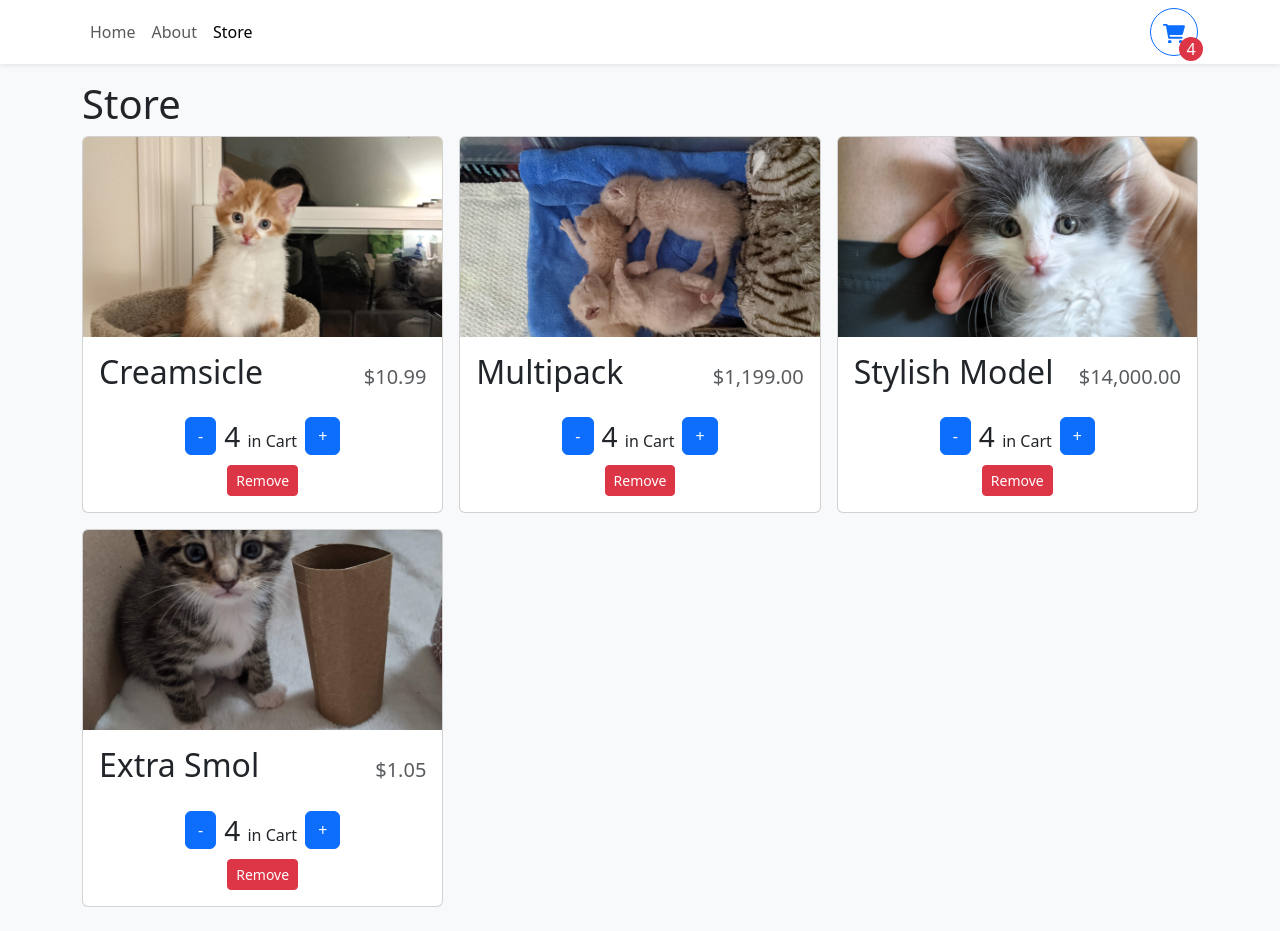
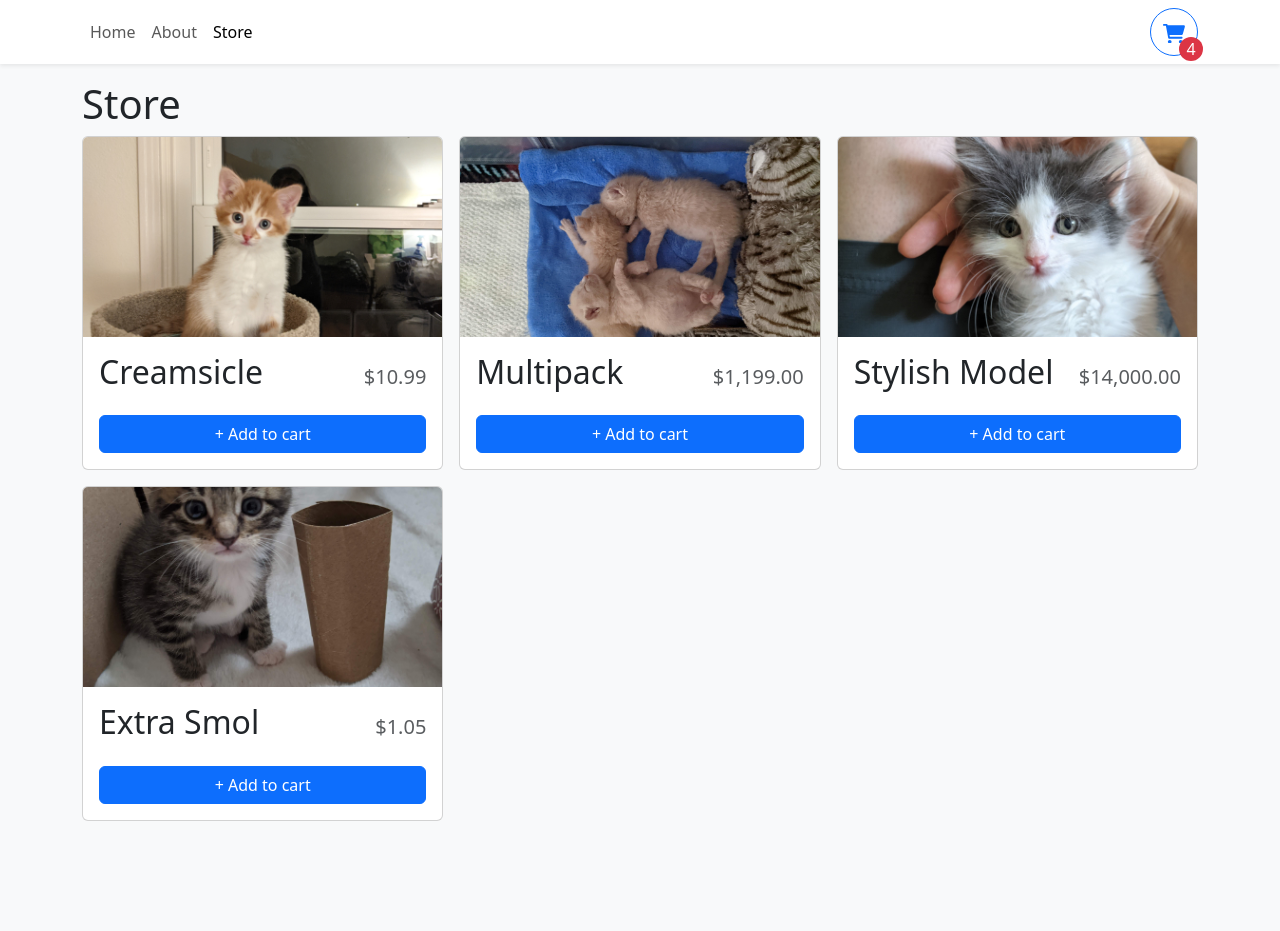
Before and after one commit to JustinVelazquez/K-shopping-app, a React (Vite) app: page /store in a window 1280 px wide. After the commit the page ends 845 px from the top, so only its background shows below. Built offline with nearby package versions, Linux system fonts and the light colour scheme.

Commit message:
implemented ShoppingCartContext logic in StoreItem component

```diff
--- a/src/components/Navbar.tsx
+++ b/src/components/Navbar.tsx
@@ -41,7 +41,7 @@ export function Navbar() {
                 transform: "translate(25%, 25%)",
               }}
             >
-              4
+            4
             </div>
           </Button>
     </Container>
--- a/src/components/StoreItem.tsx
+++ b/src/components/StoreItem.tsx
@@ -1,5 +1,6 @@
 import { Button, Card } from 'react-bootstrap';
 import { formatCurrency } from '../utils/formatCurrency';
+import { useShoppingCart } from '../context/ShoppingCartContext';
 
 type StoreItemProps = {
   name: string;
@@ -9,7 +10,9 @@ type StoreItemProps = {
 };
 
 export function StoreItem({ name, id, price, imgUrl }: StoreItemProps) {
-  const quantity = 4;
+  const {getItemQuantity, increaseCartQuantity, decreaseCartQuantity, removeFromCart} = useShoppingCart()
+
+  const quantity = getItemQuantity(id)
   return (
     <Card className="h100">
       <Card.Img
@@ -25,7 +28,7 @@ export function StoreItem({ name, id, price, imgUrl }: StoreItemProps) {
         </Card.Title>
         <div className="mt-auto">
           {quantity === 0 ? (
-            <Button className="w-100"> + Add to cart</Button>
+            <Button onClick={() => increaseCartQuantity(id)} className="w-100"> + Add to cart</Button>
           ) : (
             <div
               className="d-flex align-items-center flex-column"
@@ -35,13 +38,13 @@ export function StoreItem({ name, id, price, imgUrl }: StoreItemProps) {
                 className="d-flex align-items-center justify-content-center"
                 style={{ gap: '.5rem' }}
               >
-                <Button>-</Button>
+                <Button onClick={() => decreaseCartQuantity(id)}>-</Button>
                 <div>
                   <span className="fs-3"> {quantity} </span> in Cart
                 </div>
-                <Button>+</Button>
+                <Button onClick={() => increaseCartQuantity(id)}>+</Button>
               </div>
-              <Button variant='danger' size='sm'>Remove</Button>
+              <Button variant='danger' size='sm' onClick={() => removeFromCart(id)}>Remove</Button>
             </div>
           )}
         </div>
--- a/src/context/ShoppingCartContext.tsx
+++ b/src/context/ShoppingCartContext.tsx
@@ -32,15 +32,15 @@ export function ShoppingCartProvider({ children }: ShoppingCartProviderProps) {
   }
 
   function increaseCartQuantity(id: number) {
-    setCartItems((currItems) => {
-      if (currItems.find((item) => item.id === id) === null) {
+    setCartItems(currItems => {
+      if (currItems.find(item => item.id === id) == null) {
         return [...currItems, { id, quantity: 1 }];
       } else {
         return currItems.map((item) => {
-          if (item.id === id) {
+          if (item.id == id) {
             return { ...item, quantity: item.quantity + 1 };
           } else {
-            return item;
+            return item
           }
         });
       }
@@ -49,14 +49,14 @@ export function ShoppingCartProvider({ children }: ShoppingCartProviderProps) {
 
   function decreaseCartQuantity(id: number) {
     setCartItems((currItems) => {
-      if (currItems.find((item) => item.id === id)?.quantity === 1) {
-        return currItems.filter((item) => item.id != id);
+      if (currItems.find((item) => item.id ===id)?.quantity == 1) {
+        return currItems.filter(item => item.id != id);
       } else {
         return currItems.map((item) => {
           if (item.id === id) {
             return { ...item, quantity: item.quantity - 1 };
           } else {
-            return item;
+            return item
           }
         });
       }
@@ -65,19 +65,12 @@ export function ShoppingCartProvider({ children }: ShoppingCartProviderProps) {
 
   function removeFromCart(id: number) {
     setCartItems((currItems) => {
-      return currItems.filter((item) => item.id != id);
-    });
+      return currItems.filter(item => item.id != id)
+    })
   }
 
   return (
-    <ShoppingCartContext.Provider
-      value={{
-        getItemQuantity,
-        increaseCartQuantity,
-        decreaseCartQuantity,
-        removeFromCart,
-      }}
-    >
+    <ShoppingCartContext.Provider value={{getItemQuantity, increaseCartQuantity, decreaseCartQuantity, removeFromCart}}>
       {children}
     </ShoppingCartContext.Provider>
   );
```
